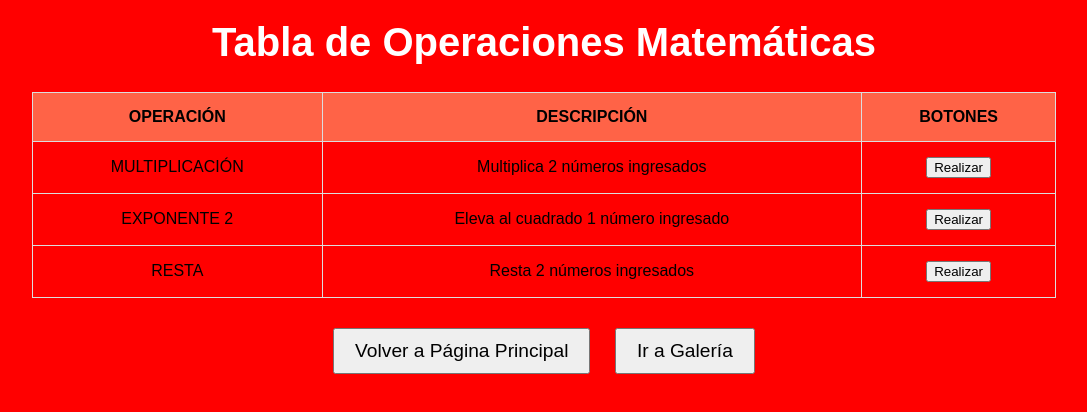
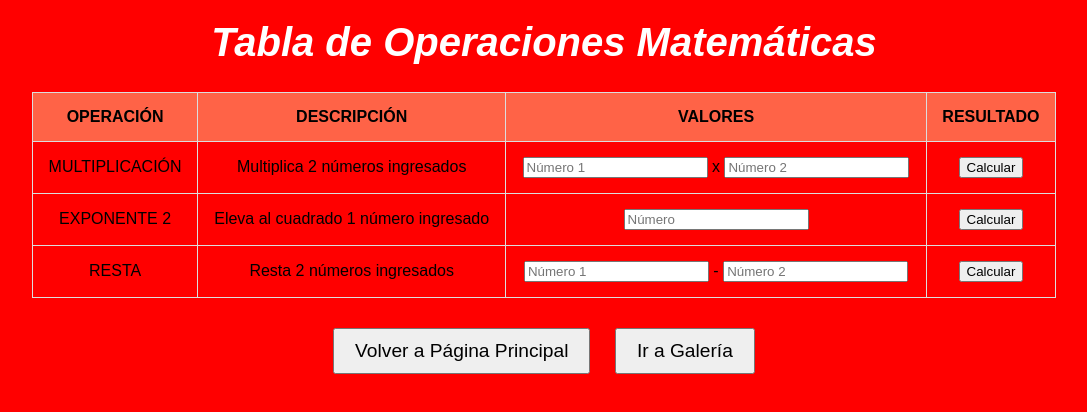
Before and after one commit to yaninlc/tp4_nicolcareaga, a plain HTML site: page tabla.html in a window 1280 px wide. Shown: the whole page, without its empty margins (96-1183 px from the left). Drawn offline with Linux system fonts and the light colour scheme; a web font is replaced by a local one.

Commit message:
Add files via upload

```diff
--- a/script.js
+++ b/script.js
@@ -31,6 +31,48 @@ function cambiarImagen(img, src) {
 function restaurarImagen(img, src) {
     img.src = src;
 }
+// Función para realizar las operaciones matemáticas
+function realizarOperacion(operacion) {
+    let resultado = 0;
+    let num1, num2, num3;
+
+    switch (operacion) {
+        case 'multiplicacion':
+            // Obtener los valores de los campos de entrada
+            num1 = parseFloat(document.getElementById('num1').value);
+            num2 = parseFloat(document.getElementById('num2').value);
+            if (isNaN(num1) || isNaN(num2)) {
+                alert('Por favor ingresa dos números válidos para la multiplicación.');
+                return;
+            }
+            resultado = num1 * num2;
+            break;
+
+        case 'exponente':
+            // Obtener el valor del campo de entrada
+            num3 = parseFloat(document.getElementById('num3').value);
+            if (isNaN(num3)) {
+                alert('Por favor ingresa un número válido para elevar al cuadrado.');
+                return;
+            }
+            resultado = Math.pow(num3, 2); // Elevar al cuadrado
+            break;
+
+        case 'resta':
+            // Obtener los valores de los campos de entrada
+            num1 = parseFloat(document.getElementById('num4').value);
+            num2 = parseFloat(document.getElementById('num5').value);
+            if (isNaN(num1) || isNaN(num2)) {
+                alert('Por favor ingresa dos números válidos para la resta.');
+                return;
+            }
+            resultado = num1 - num2;
+            break;
+    }
+
+    // Mostrar el resultado en la página
+    document.getElementById('scriptMessage').innerHTML = `El resultado de la operación es: ${resultado}`;
+}
 
 // Función para mostrar mensaje de script en la página de la tabla (PAGINA3)
 function mostrarScript(operacion) {
--- a/styles.css
+++ b/styles.css
@@ -1,3 +1,6 @@
+/* Importación de fuentes desde Google Fonts */
+@import url('https://fonts.googleapis.com/css2?family=Lora:wght@400;700&family=Sacramento&family=Arial&display=swap');
+
 /* Estilos comunes */
 body {
     font-family: Arial, sans-serif;
@@ -11,6 +14,37 @@ h1 {
     font-size: 3em;
 }
 
+/* Estilos para la página rosa (PAGINA1) */
+.rosa {
+    background-color: #FFC0CB;
+}
+
+.cursive {
+    font-family: 'Cursive', sans-serif;
+}
+
+/* Estilos para la página fucsia (PAGINA2) */
+.fucsia {
+    background-color: #FF00FF;
+}
+
+.lora {
+    font-family: 'Lora', serif;
+}
+
+/* Estilos para la página roja (PAGINA3) */
+.rojo {
+    background-color: #FF0000;
+}
+
+.kawaii {
+    font-family: 'Arial', sans-serif;
+    font-size: 2.5em;
+    color: white;
+    font-style: italic;
+}
+
+/* Estilo de los botones */
 .botones {
     margin-top: 20px;
 }
@@ -25,35 +59,6 @@ h1 {
 
 .boton:hover {
     background-color: #ccc;
-}
-
-/* Estilos de la página rosa (PAGINA1) */
-.rosa {
-    background-color: #FFC0CB;
-}
-
-.cursive {
-    font-family: 'Cursive', sans-serif;
-}
-
-/* Estilos de la página fucsia (PAGINA2) */
-.fucsia {
-    background-color: #FF00FF;
-}
-
-.lora {
-    font-family: 'Lora', serif;
-}
-
-/* Estilos de la página roja (PAGINA3) */
-.rojo {
-    background-color: #FF0000;
-}
-
-.kawaii {
-    font-family: 'Arial', sans-serif;
-    font-size: 2.5em;
-    color: white;
 }
 
 /* Estilo de las imágenes en la galería */
@@ -96,3 +101,44 @@ thead th {
     0% { background-color: #ffdd57; }
     100% { background-color: #ff6347; }
 }
+
+/* Estilo de las imágenes en la galería */
+.galeria {
+    display: flex;
+    justify-content: center;
+    gap: 10px;
+}
+
+.imagen {
+    width: 200px;
+    height: 200px;
+    object-fit: cover;
+    transition: transform 0.3s;
+}
+
+.imagen:hover {
+    transform: scale(1.1);
+}
+
+/* Estilo de la tabla */
+.tabla {
+    margin: 20px auto;
+    border-collapse: collapse;
+    width: 80%;
+}
+
+th, td {
+    padding: 15px;
+    border: 1px solid #ddd;
+}
+
+thead th {
+    font-weight: bold;
+    animation: headerAnimation 1s ease-in-out infinite alternate;
+}
+
+/* Animación de los encabezados */
+@keyframes headerAnimation {
+    0% { background-color: #ffdd57; }
+    100% { background-color: #ff6347; }
+}
--- a/tabla.html
+++ b/tabla.html
@@ -10,35 +10,49 @@
     <div class="contenido">
         <h1 class="kawaii">Tabla de Operaciones Matemáticas</h1>
 
+        <!-- Tabla con operaciones -->
         <table class="tabla">
             <thead>
                 <tr>
                     <th>OPERACIÓN</th>
                     <th>DESCRIPCIÓN</th>
-                    <th>BOTONES</th>
+                    <th>VALORES</th>
+                    <th>RESULTADO</th>
                 </tr>
             </thead>
             <tbody>
                 <tr>
                     <td>MULTIPLICACIÓN</td>
                     <td>Multiplica 2 números ingresados</td>
-                    <td><button onclick="mostrarScript('multiplicacion')">Realizar</button></td>
+                    <td>
+                        <input type="number" id="num1" placeholder="Número 1" /> x
+                        <input type="number" id="num2" placeholder="Número 2" />
+                    </td>
+                    <td><button onclick="realizarOperacion('multiplicacion')">Calcular</button></td>
                 </tr>
                 <tr>
                     <td>EXPONENTE 2</td>
                     <td>Eleva al cuadrado 1 número ingresado</td>
-                    <td><button onclick="mostrarScript('exponente')">Realizar</button></td>
+                    <td>
+                        <input type="number" id="num3" placeholder="Número" />
+                    </td>
+                    <td><button onclick="realizarOperacion('exponente')">Calcular</button></td>
                 </tr>
                 <tr>
                     <td>RESTA</td>
                     <td>Resta 2 números ingresados</td>
-                    <td><button onclick="mostrarScript('resta')">Realizar</button></td>
+                    <td>
+                        <input type="number" id="num4" placeholder="Número 1" /> -
+                        <input type="number" id="num5" placeholder="Número 2" />
+                    </td>
+                    <td><button onclick="realizarOperacion('resta')">Calcular</button></td>
                 </tr>
             </tbody>
         </table>
 
         <div id="scriptMessage"></div>
 
+        <!-- Botones de navegación -->
         <div class="botones">
             <button class="boton" onclick="location.href='index.html'">Volver a Página Principal</button>
             <button class="boton" onclick="location.href='galeria.html'">Ir a Galería</button>
```
